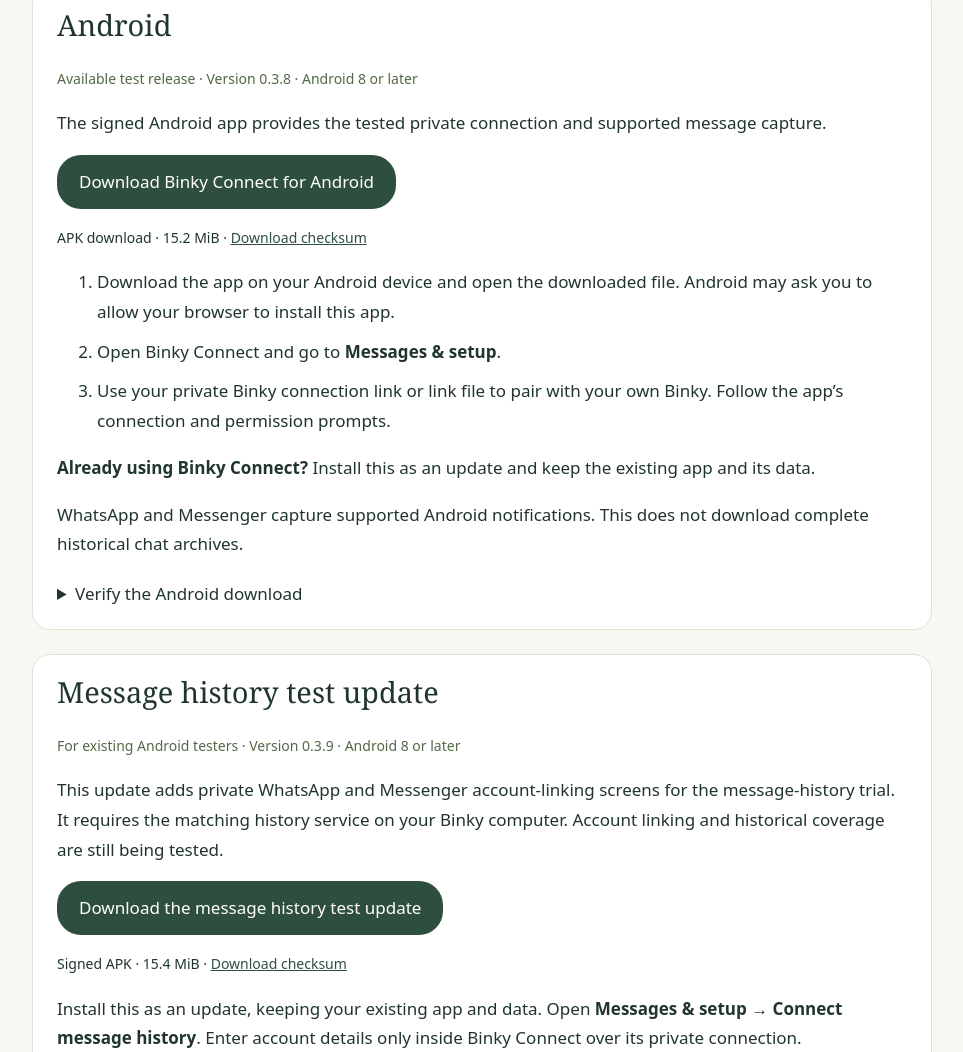
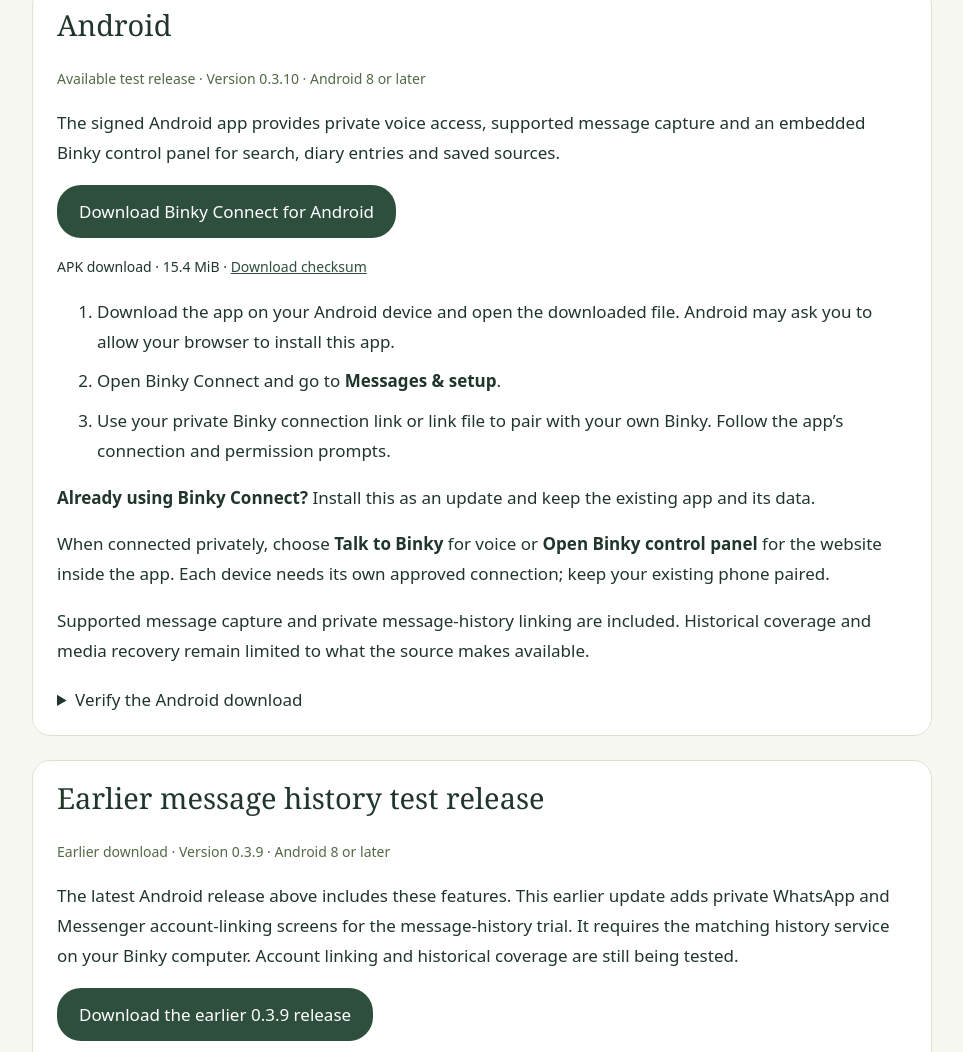
Before and after one commit to DaMooseEve/binky-site, a plain HTML site: page install.html in a window 1280 px wide. Shown: the part 442-1494 px from the top of the page, without its empty margins (158-1121 px from the left). Drawn offline with Linux system fonts and the light colour scheme.

Commit message:
Publish signed Android 0.3.10 with embedded control panel as latest test release

```diff
--- a/install.html
+++ b/install.html
@@ -9,19 +9,20 @@
 <p class="note">Binky is in real-world testing. Android and Windows test apps are available below. You need a configured Binky computer to complete pairing. iPhone installation is still being prepared.</p>
 <div class="platform-nav" aria-label="Choose your device"><a href="#android">Android</a><a href="#windows">Windows</a><a href="#iphone">iPhone and iPad</a></div>
 <section id="android" class="platform" aria-labelledby="android-title"><h2 id="android-title">Android</h2>
-<p class="badge">Available test release · Version 0.3.8 · Android 8 or later</p>
-<p>The signed Android app provides the tested private connection and supported message capture.</p>
-<p><a class="button" href="Binky-Connect-0.3.8.apk" download>Download Binky Connect for Android</a></p>
-<p class="download-note">APK download · 15.2 MiB · <a href="Binky-Connect-0.3.8.sha256.txt">Download checksum</a></p>
+<p class="badge">Available test release · Version 0.3.10 · Android 8 or later</p>
+<p>The signed Android app provides private voice access, supported message capture and an embedded Binky control panel for search, diary entries and saved sources.</p>
+<p><a class="button" href="Binky-Connect-0.3.10.apk" download>Download Binky Connect for Android</a></p>
+<p class="download-note">APK download · 15.4 MiB · <a href="Binky-Connect-0.3.10.sha256.txt">Download checksum</a></p>
 <ol><li>Download the app on your Android device and open the downloaded file. Android may ask you to allow your browser to install this app.</li><li>Open Binky Connect and go to <strong>Messages &amp; setup</strong>.</li><li>Use your private Binky connection link or link file to pair with your own Binky. Follow the app’s connection and permission prompts.</li></ol>
 <p><strong>Already using Binky Connect?</strong> Install this as an update and keep the existing app and its data.</p>
-<p>WhatsApp and Messenger capture supported Android notifications. This does not download complete historical chat archives.</p>
-<details><summary>Verify the Android download</summary><p>SHA-256:</p><code>d5432efb6b0a538bbd8e9f7240b0cc96c12eb2c8491aaa36763601695d19caa6</code><p>This is the signed test release. Your private connection file is supplied separately and is not included in this public download.</p></details>
+<p>When connected privately, choose <strong>Talk to Binky</strong> for voice or <strong>Open Binky control panel</strong> for the website inside the app. Each device needs its own approved connection; keep your existing phone paired.</p>
+<p>Supported message capture and private message-history linking are included. Historical coverage and media recovery remain limited to what the source makes available.</p>
+<details><summary>Verify the Android download</summary><p>SHA-256:</p><code>f8fc23fcdb3d3431bf12d40ee1556046cffa3693471975703e1fc46427aa965b</code><p>This is the signed test release. Your private connection file is supplied separately and is not included in this public download.</p></details>
 </section>
-<section id="history-test" class="platform" aria-labelledby="history-test-title"><h2 id="history-test-title">Message history test update</h2>
-<p class="badge">For existing Android testers · Version 0.3.9 · Android 8 or later</p>
-<p>This update adds private WhatsApp and Messenger account-linking screens for the message-history trial. It requires the matching history service on your Binky computer. Account linking and historical coverage are still being tested.</p>
-<p><a class="button" href="Binky-Connect-0.3.9.apk" download>Download the message history test update</a></p>
+<section id="history-test" class="platform" aria-labelledby="history-test-title"><h2 id="history-test-title">Earlier message history test release</h2>
+<p class="badge">Earlier download · Version 0.3.9 · Android 8 or later</p>
+<p>The latest Android release above includes these features. This earlier update adds private WhatsApp and Messenger account-linking screens for the message-history trial. It requires the matching history service on your Binky computer. Account linking and historical coverage are still being tested.</p>
+<p><a class="button" href="Binky-Connect-0.3.9.apk" download>Download the earlier 0.3.9 release</a></p>
 <p class="download-note">Signed APK · 15.4 MiB · <a href="Binky-Connect-0.3.9.sha256.txt">Download checksum</a></p>
 <p>Install this as an update, keeping your existing app and data. Open <strong>Messages &amp; setup → Connect message history</strong>. Enter account details only inside Binky Connect over its private connection.</p>
 <p>This download contains no private pairing profile or account credentials. The trial does not establish complete history or media recovery.</p>
```
Also changed, not shown: Binky-Connect-0.3.10.sha256.txt (added), 2 other files.
